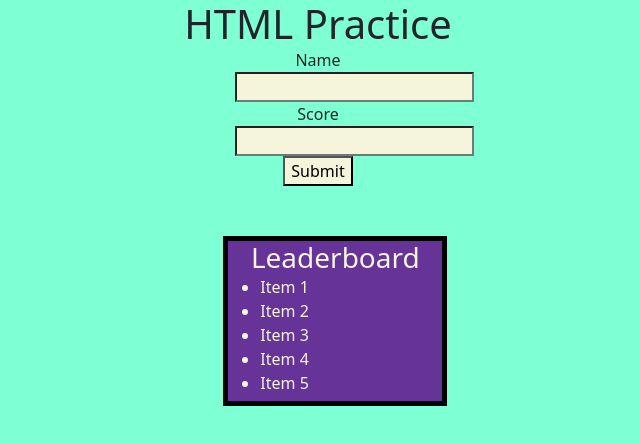
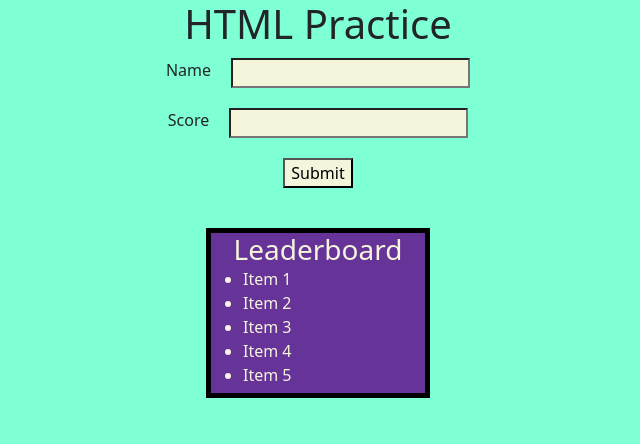
Before and after one commit to iyan5440/HTML-Practice, a website with bundled scripts: page Forms/public/pages/index.html in a window 1280 px wide. Shown: the whole page, without its empty margins (322-962 px from the left). Built offline with nearby package versions, Linux system fonts and the light colour scheme.

Commit message:
Practiced structure changes using flexbox

```diff
--- a/Forms/public/pages/index.html
+++ b/Forms/public/pages/index.html
@@ -20,19 +20,18 @@
     </div>
 
     <form="results.html" method="GET">
-        <div class="container  col-sm-2 col-md-2 col-lg-2">
-            <div class="row txtcenter">
-                <div>
+        <div class="container"> <!-- col-sm-2 col-md-2 col-lg-2 -->
+
+            <div class="rowcontainer">
                 <label>Name</label>
                 <input type= "text" id="name">
             </div>
-                <div>
+            <div class="rowcontainer">
                 <label>Score</label>
                 <input type= "number" min="0" id="score">
             </div>
-                <div>
+            <div class="rowcontainer">
                 <button id="submit">Submit</button>
-                </div>
             </div>
             <div class="box center">
                 <h3 class="center txtcenter">Leaderboard</h3>
--- a/Forms/public/pages/public/css/index.css
+++ b/Forms/public/pages/public/css/index.css
@@ -2,17 +2,34 @@ body{
     background-color: aquamarine;
 
 }
+
+.container{
+    display: flex;
+    flex-direction: column;
+    align-items: center;
+    justify-content: center;
+}
+
+.rowcontainer{
+    display: flex;
+    flex-direction: row;
+    gap: 20px;
+    margin:10px;
+}
+
+
+
 input, button{
-
     background-color: beige;
 }
+
 
 ul, h3{
     color: beige;
 }
 
 .box {
-    top: 50px;
+    top: 30px;
     margin: 0 auto;
     width: 224px;
     height: 170px;
```
Lines whose indentation alone changed are shown as unchanged.
